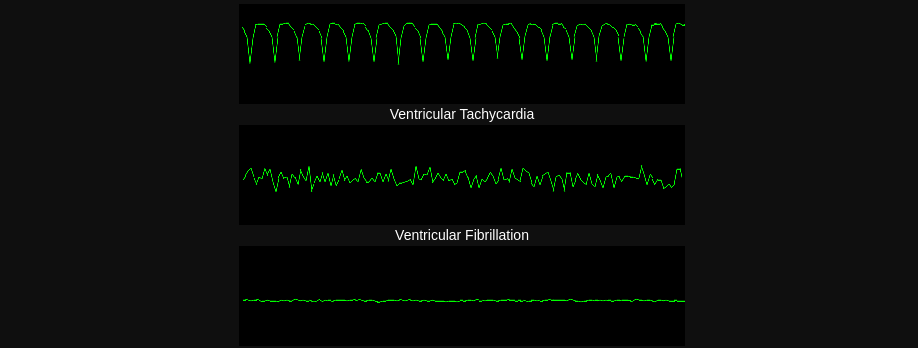
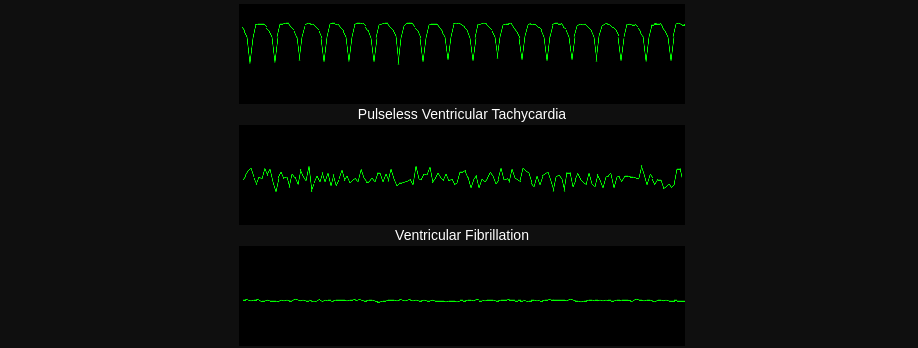
Before and after one commit to BlueTheKing/ACM-wiki, a Jekyll site: the page built from wiki/en/overview.md, in a window 1280 px wide and 900 px high, scrolled down 11490 px. Shown: the part 154-502 px from the top of the window, without its empty margins (338-1256 px from the left). Built offline with Jekyll 4.4.1, drawn with Linux system fonts in a browser that asks for light colours; nearby versions of some CDN libraries; the repository's description, which GitHub fills in, is left out; some of the changed text lies outside the part shown.

Commit message:
Fix images

```diff
--- a/_includes/git-wiki/components/copyrights/copyrights.html
+++ b/_includes/git-wiki/components/copyrights/copyrights.html
@@ -1,11 +1 @@
-{% if site.github.is_project_page %}
-<div class="git-wiki-copyrights">
-    <p>This project is maintained by <a href="{{ site.github.owner_url }}">{{ site.github.owner_name }}</a></p>
-    {% endif %}
-    <p><small>Hosted on GitHub Pages &mdash; Powered by <a href="https://github.com/Drassil/git-wiki-theme">Git-Wiki v{{
-                version }}</a> </p>
-
-    {% if site.github.is_project_page %}
-    <p class="view"><a href="{{ site.github.repository_url }}">View the Project on {% if site.github.hostname == "gitlab.com" %} Gitlab {% else %} Github {% endif %} <small>{{ github_name }}</small></a></p>
-</div>
-{% endif %}
+<p><small>Hosted on GitHub Pages &mdash; Powered by <a href="https://github.com/Drassil/git-wiki-theme">Git-Wiki v{{ version }}</a></p>
--- a/wiki/en/overview.md
+++ b/wiki/en/overview.md
@@ -142,7 +142,7 @@
 ## Stethoscope Auscultation
 Active diagnose action used to listen to patient lung and heart sounds.
 
-<img src="/wiki/image/auscultation_sites.png" height="600">
+<img src="{{ '/wiki/image/auscultation_sites.png' | relative_url }}" height="600">
 
 May be used to identify developing pneumothorax, tension pneumothorax and hemothorax, or to listen and measure respiratory rate or heart rate.
 
@@ -619,7 +619,7 @@
 ### Fluid Transfusion
 The Transfusion Menu allows connecting new fluid bags and managing pre-existing ones.
 
-<img src="/wiki/image/transfusion_menu_diagram.png" height="600">
+<img src="{{ '/wiki/image/transfusion_menu_diagram.png' | relative_url }}" height="600">
 
 **Available Fluid Bag List**
 - Lists available fluid bags in the target inventory
@@ -650,7 +650,7 @@
 To perform a field blood transfusion a Field Blood Transfusion Kit should be connected to the donor like a regular fluid bag, it must be connected to an IV.
 When connected the Field Blood Transfusion Kit will fill up to its designated volume.
 
-<img src="/wiki/image/FBTK_filled.png" width="280">
+<img src="{{ '/wiki/image/FBTK_filled.png' | relative_url }}" width="280">
 
 Once the Field Blood Transfusion Kit is full it can be disconnected and used as a Fresh Whole Blood Bag.
 
@@ -854,19 +854,19 @@
 {:.no_toc}
 
 <center>
-<img src="/wiki/image/ekg_sinus.png" height="100">
+<img src="{{ '/wiki/image/ekg_sinus.png' | relative_url }}" height="100">
 <br>
 Sinus
 <br>
-<img src="/wiki/image/ekg_pvt.png" height="100">
+<img src="{{ '/wiki/image/ekg_pvt.png' | relative_url }}" height="100">
 <br>
-Ventricular Tachycardia
+Pulseless Ventricular Tachycardia
 <br>
-<img src="/wiki/image/ekg_vf.png" height="100">
+<img src="{{ '/wiki/image/ekg_vf.png' | relative_url }}" height="100">
 <br>
 Ventricular Fibrillation
 <br>
-<img src="/wiki/image/ekg_asystole.png" height="100">
+<img src="{{ '/wiki/image/ekg_asystole.png' | relative_url }}" height="100">
 <br>
 Asystole
 </center>
@@ -897,7 +897,7 @@
 The AED can be used in AED mode in which it will automatically analyze and shock as required, with audio prompts to signal when to start CPR.
 
 <center>
-<img src="/wiki/image/cardiac_arrest_treatment_diagram.png" width="1100">
+<img src="{{ '/wiki/image/cardiac_arrest_treatment_diagram.png' | relative_url }}" width="1100">
 </center>
 
 ROSC chance is based on CPR consistency, medication, recent shocks, patient blood volume and the medic's traits.
@@ -929,13 +929,13 @@
 
 If met, the medic can perform the conversion, after completion this action will use a casualty ticket.
 
-<img src="/wiki/image/convert_action.png" width="550">
+<img src="{{ '/wiki/image/convert_action.png' | relative_url }}" width="550">
 
 ### Casualty Evacuation
 {:.no_toc}
 Carried casualties can be evacuated on the defined interaction object, this will return the claimed casualty ticket.
 
-<img src="/wiki/image/evacuate_action.png" width="550">
+<img src="{{ '/wiki/image/evacuate_action.png' | relative_url }}" width="550">
 
 # Treatment Reference
 ## Catastrophic Bleeding
```
